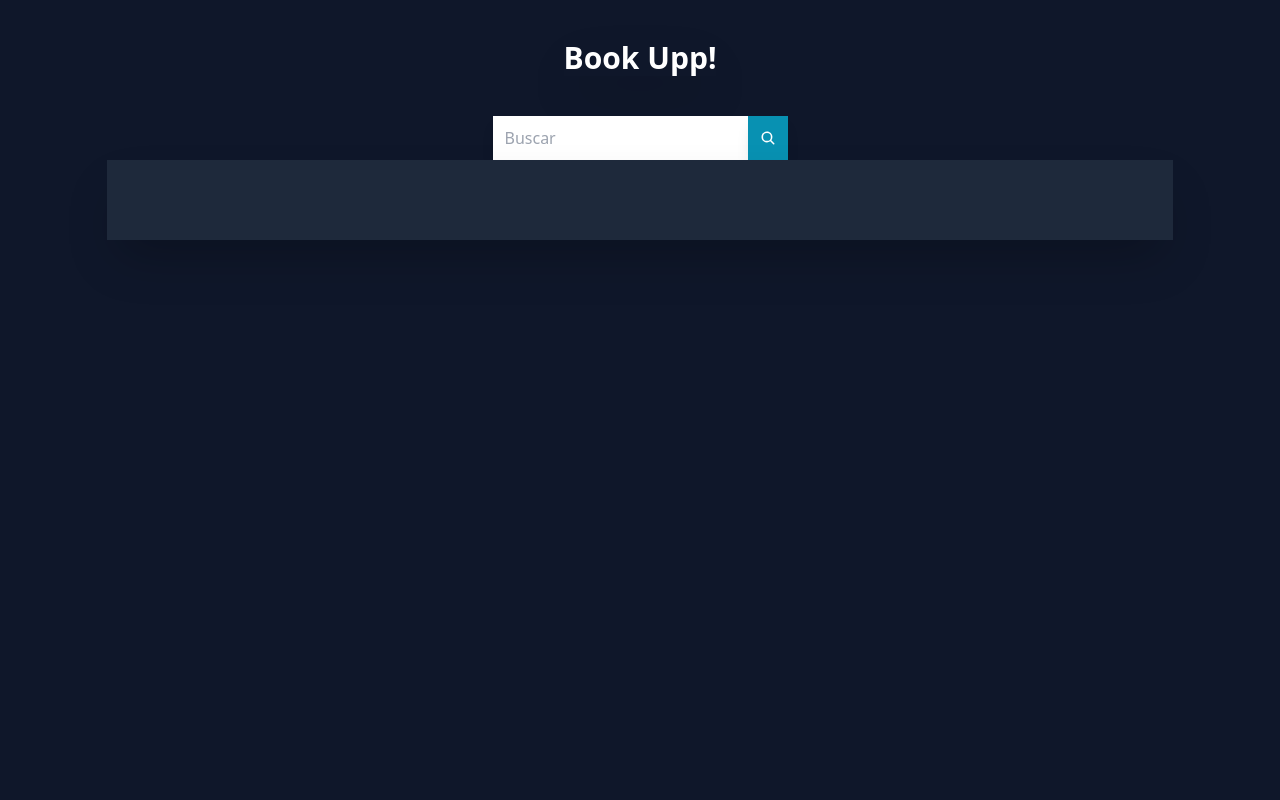
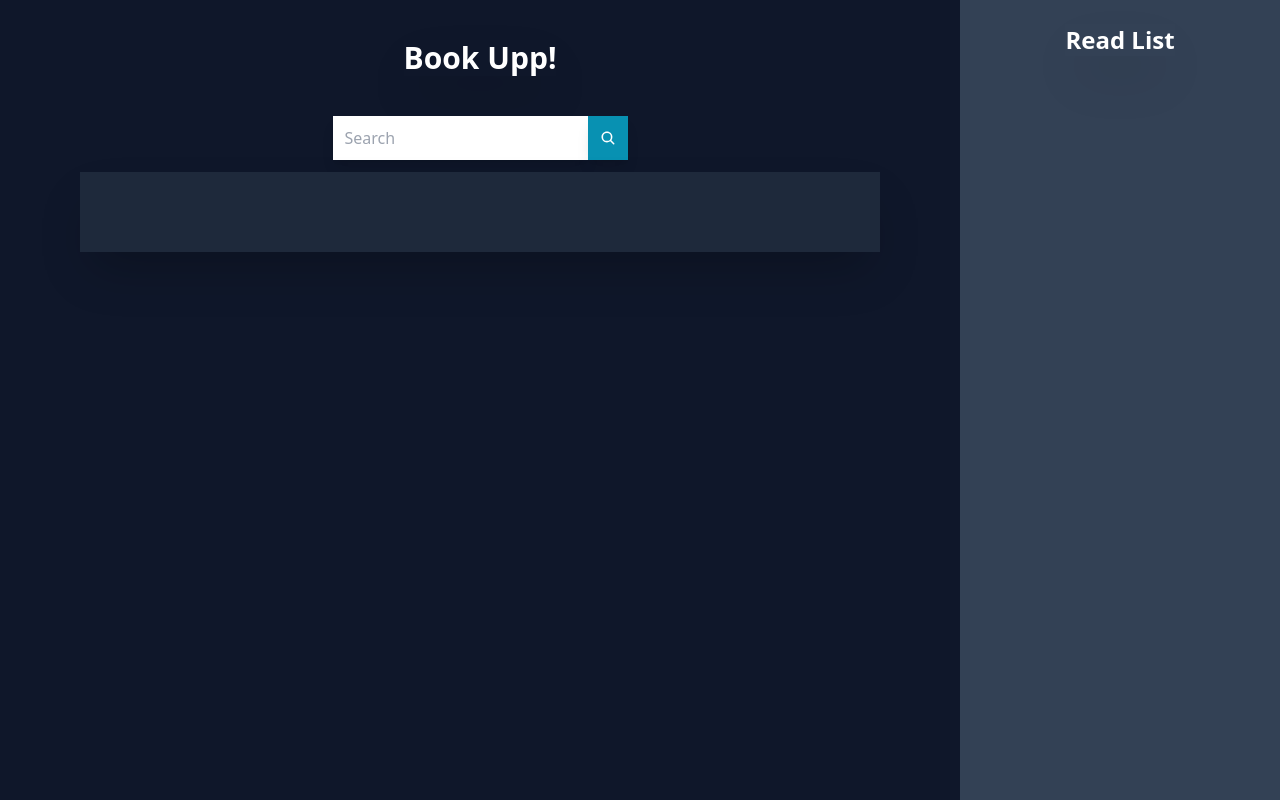
Before and after one commit to AgustinPadilla/book-upp, a React (Vite) app: page / in a window 1280 px wide. Built offline with nearby package versions, Linux system fonts and the light colour scheme.

Commit message:
added read list

```diff
--- a/src/App.jsx
+++ b/src/App.jsx
@@ -1,13 +1,14 @@
 import { Search } from './components/search'
 import { BookCard } from './components/bookCard'
-import { useContext } from 'react'
-import { BookContext } from './context/books'
+import { useBooks } from './hooks/useBooks'
+import { ReadList } from './components/ReadList'
 
 function App () {
-  const { books } = useContext(BookContext)
+  const { books } = useBooks()
 
   return (
-    <main className='w-full flex flex-col items-center text-white'>
+    <main className='w-full min-h-screen flex justify-around text-white relative'>
+      <div className='flex flex-col items-center flex-grow'>
         <h1 className='text-3xl font-bold shadow-2xl m-10'>Book Upp!</h1>
         <Search />
         <div className='max-w-6xl bg-slate-800 w-10/12 shadow-2xl'>
@@ -16,15 +17,14 @@ function App () {
               return (
                 <BookCard
                   key={book.id}
-                image={book.volumeInfo.imageLinks ? book.volumeInfo.imageLinks.thumbnail : './image-placeholder.webp'}
-                title={book.volumeInfo.title}
-                authors={book.volumeInfo.authors}
-                publishedDate={book.volumeInfo.publishedDate}
+                  book={book}
                 />
               )
             })}
           </div>
         </div>
+      </div>
+      <ReadList />
     </main>
   )
 }
--- a/src/components/BookCard.jsx
+++ b/src/components/BookCard.jsx
@@ -1,19 +1,28 @@
 import React from 'react'
+import { useReadList } from '../hooks/useReadList'
+import { Thumbnail } from './thumbnail'
 
-export const BookCard = ({ image, title, authors, publishedDate }) => {
+export const BookCard = ({ book }) => {
+  const { addBookToList } = useReadList()
+
+  const handleAddClick = () => {
+    addBookToList(book)
+  }
+
   return (
     <div className='flex items-center gap-2 bg-slate-700 rounded-md p-2 shadow-xl'>
       <picture className=''>
-        <img className='w-40 h-auto' src={image} alt='' />
+        <Thumbnail book={book} className='w-40 h-auto object-contain' />
       </picture>
       <div className='w-4/5 h-full flex flex-col justify-between'>
-        <h3 className='font-bold text-xl mb-2 line-clamp-2'>{title}</h3>
-        <div>
-          <span className='inline-block'><strong>Author:</strong> {authors}</span>
-          <span className='inline-block'><strong>Year:</strong> {publishedDate}</span>
+        <h3 className='font-bold text-xl mb-2 line-clamp-2'>{book.volumeInfo.title}</h3>
+        <div className='flex flex-col'>
+          <span className='inline-block'><strong>Author:</strong> {book.volumeInfo.authors || '-'}</span>
+          <span className='inline-block'><strong>Date:</strong> {book.volumeInfo.publishedDate || '-'}</span>
         </div>
-        <div className='flex flex-col items-center m-5 place-self-end'>
-          <button className='p-3 bg-cyan-600 hover:bg-cyan-500 shadow-lg'>Agregar a la Lista</button>
+        <div className='flex items-center m-5 justify-around gap-1'>
+          <button onClick={handleAddClick} className='p-3 bg-cyan-600 hover:bg-cyan-500 shadow-lg'>Add</button>
+          <button className='p-3 bg-cyan-600 hover:bg-cyan-500 shadow-lg'>Details</button>
         </div>
       </div>
     </div>
--- /dev/null
+++ b/src/components/ReadList.jsx
@@ -0,0 +1,26 @@
+import React from 'react'
+import { useReadList } from '../hooks/useReadList'
+import { Thumbnail } from './thumbnail'
+
+export const ReadList = () => {
+  const { readList, removeBookFromList } = useReadList()
+  return (
+    <div className='min-h-full w-80 flex flex-col items-center gap-3 p-2 bg-slate-700 text-md font-semibold'>
+      <h2 className='text-2xl font-bold shadow-2xl m-4'>Read List</h2>
+      {readList.map(book => {
+        return (
+          <div key={book.id} className='flex gap-5 h-32 w-full'>
+            <Thumbnail book={book} className='w-20 h-auto object-contain bg-black bg-opacity-10' />
+            <div className='flex flex-col justify-between'>
+              <span className='font-bold mb-2 line-clamp-2'>{book.volumeInfo.title}</span>
+              <div>
+                <button onClick={() => removeBookFromList(book)} className='p-3'>Remove</button>
+                <button className='p-3'>Done</button>
+              </div>
+            </div>
+          </div>
+        )
+      })}
+    </div>
+  )
+}
--- a/src/components/Search.jsx
+++ b/src/components/Search.jsx
@@ -1,9 +1,9 @@
-import React, { useContext, useState } from 'react'
+import React, { useState } from 'react'
 import { IconSearch } from './icons/IconSearch'
-import { BookContext } from '../context/books'
+import { useBooks } from '../hooks/useBooks'
 
 export const Search = () => {
-  const { getBooks } = useContext(BookContext)
+  const { getBooks } = useBooks()
   const [search, setSearch] = useState('')
   const handleSubmit = (e) => {
     e.preventDefault()
@@ -16,8 +16,8 @@ export const Search = () => {
     setSearch(newQuery)
   }
   return (
-    <form onSubmit={handleSubmit} className='h-11 flex items-center'>
-      <input type='text' value={search} onChange={handleChange} placeholder='Buscar' className='p-3 h-full shadow-lg text-black' />
+    <form onSubmit={handleSubmit} className='h-11 flex items-center mb-3'>
+      <input type='text' value={search} onChange={handleChange} placeholder='Search' className='p-3 h-full shadow-lg text-black' />
       <button className='p-3 bg-cyan-600 hover:bg-cyan-500 shadow-lg h-full'>
         <IconSearch />
       </button>
--- /dev/null
+++ b/src/components/Thumbnail.jsx
@@ -0,0 +1,7 @@
+import React from 'react'
+
+export const Thumbnail = ({ book, ...props }) => {
+  return (
+    <img src={book.volumeInfo.imageLinks ? book.volumeInfo.imageLinks.thumbnail : './image-placeholder.webp'} {...props} alt='' />
+  )
+}
--- a/src/context/books.jsx
+++ b/src/context/books.jsx
@@ -1,11 +1,16 @@
-import { createContext } from 'react'
-import { useBooks } from '../hooks/useBooks'
+import { createContext, useState } from 'react'
+import { searchBooks } from '../utilities/searchBooks'
 
 export const BookContext = createContext()
 
 export const BookProvider = ({ children }) => {
-  const [books, getBooks] = useBooks()
+  const [books, setBooks] = useState([])
 
+  const getBooks = async (search) => {
+    searchBooks(search).then(response => {
+      setBooks(response)
+    })
+  }
   return (
     <BookContext.Provider value={{ books, getBooks }}>
       {children}
--- /dev/null
+++ b/src/context/readList.jsx
@@ -0,0 +1,34 @@
+import { createContext, useState } from 'react'
+
+export const ReadListContext = createContext()
+
+export const ReadListProvider = ({ children }) => {
+  const [readList, setReadList] = useState([])
+
+  const addBookToList = (book) => {
+    if (!isInReadList(book)) {
+      setReadList(prevState => ([
+        ...prevState,
+        {
+          ...book
+        }
+      ]))
+    }
+  }
+
+  const removeBookFromList = (book) => {
+    const newList = readList.filter(item => item.id !== book.id)
+    setReadList(newList)
+  }
+
+  const isInReadList = (book) => {
+    const index = readList.findIndex(item => item.id === book.id)
+    return index >= 0
+  }
+
+  return (
+    <ReadListContext.Provider value={{ readList, addBookToList, removeBookFromList }}>
+      {children}
+    </ReadListContext.Provider>
+  )
+}
--- a/src/hooks/useBooks.js
+++ b/src/hooks/useBooks.js
@@ -1,17 +1,12 @@
-import { useState } from 'react'
-// import { items } from '../mock/books.json'
+import { useContext } from 'react'
+import { BookContext } from '../context/books'
 
 export function useBooks () {
-  const [books, setBooks] = useState([])
+  const context = useContext(BookContext)
 
-  const getBooks = (search) => {
-    fetch(`https://www.googleapis.com/books/v1/volumes?q=${search}`)
-      .then(response => response.json())
-      .then(data => {
-        const { items } = data
-        setBooks(items)
-      })
+  if (context === null) {
+    throw new Error('useBooks must be used whitin a BooksProvider')
   }
 
-  return [books, getBooks]
+  return context
 }
--- /dev/null
+++ b/src/hooks/useReadList.js
@@ -0,0 +1,12 @@
+import { useContext } from 'react'
+import { ReadListContext } from '../context/readList'
+
+export const useReadList = () => {
+  const context = useContext(ReadListContext)
+
+  if (context === null) {
+    throw new Error('useReadList must be used whitin a ReadListProvider')
+  }
+
+  return context
+}
--- a/src/main.jsx
+++ b/src/main.jsx
@@ -3,11 +3,14 @@ import ReactDOM from 'react-dom/client'
 import App from './App.jsx'
 import './index.css'
 import { BookProvider } from './context/books.jsx'
+import { ReadListProvider } from './context/readList.jsx'
 
 ReactDOM.createRoot(document.getElementById('root')).render(
   <React.StrictMode>
     <BookProvider>
-      <App />
+      <ReadListProvider>
+        <App />
+      </ReadListProvider>
     </BookProvider>
   </React.StrictMode>
 )
--- /dev/null
+++ b/src/utilities/searchBooks.js
@@ -0,0 +1,6 @@
+export const searchBooks = async (search) => {
+  const books = fetch(`https://www.googleapis.com/books/v1/volumes?q=${search}`)
+    .then(response => response.json())
+    .then(data => data.items)
+  return books
+}
```
Lines whose indentation alone changed are shown as unchanged.
